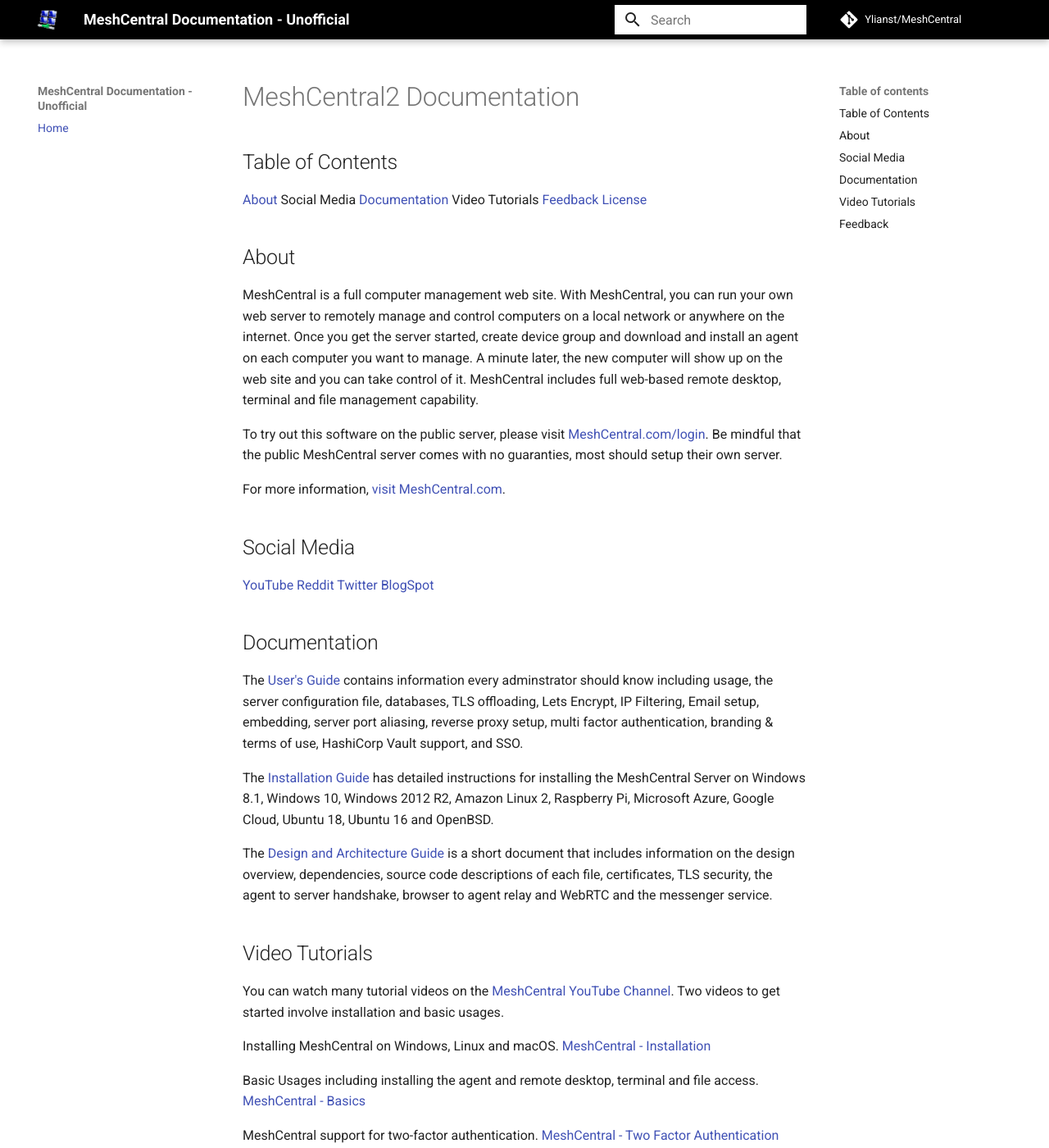
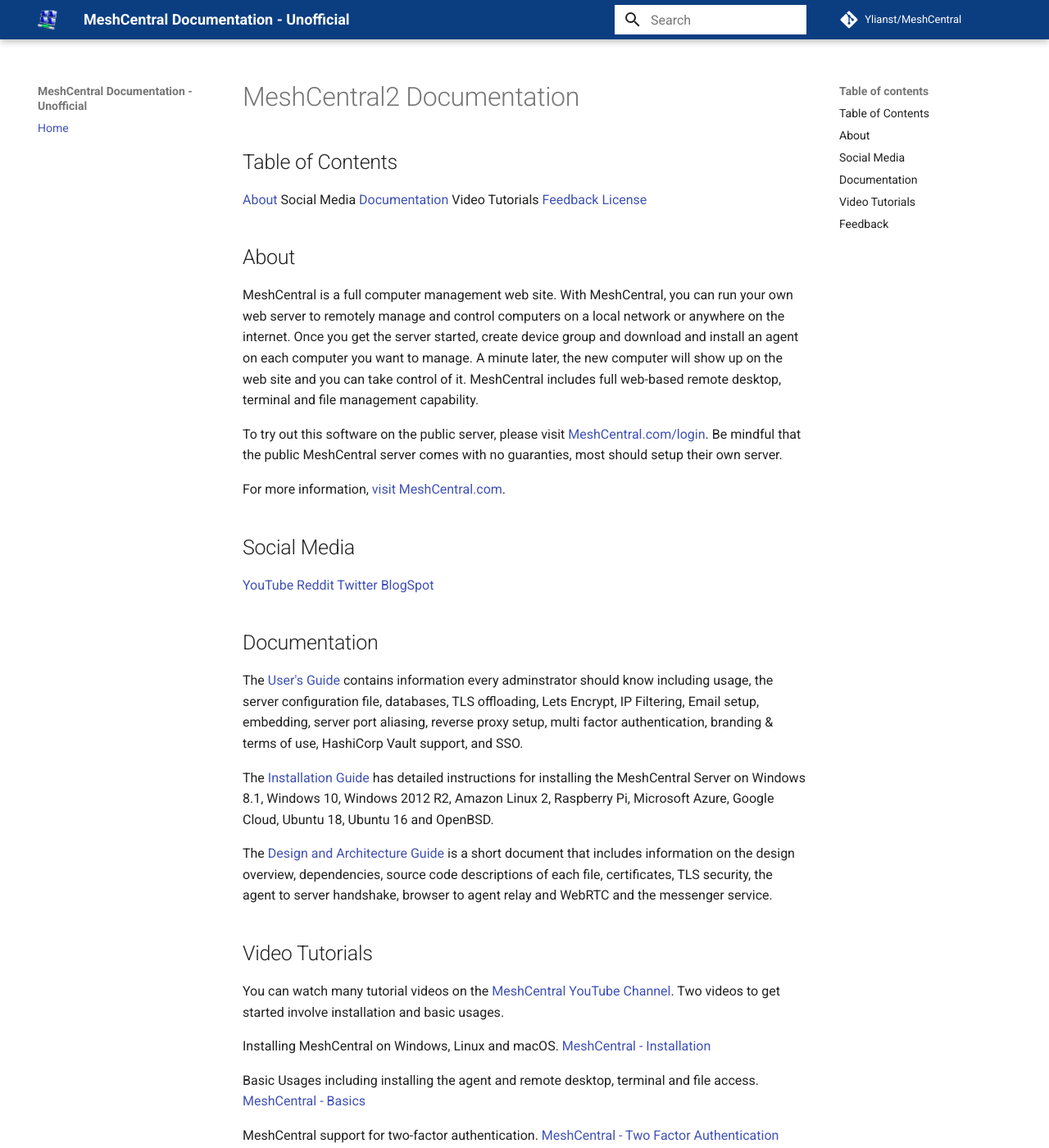
Before and after one commit to silversword411/meshcentraldocs_unofficial, an MkDocs documentation site: the page built from docs/docs/index.md, in a window 1280 px wide and 1400 px high. Shown: the whole window at 82% size. Built offline with MkDocs 1.6.1 and Material for MkDocs 9.7.7, drawn with Linux system fonts in a browser that asks for light colours; comment, search, counter and statistics services are not loaded.

Commit message:
working on back

```diff
--- a/docs/docs/stylesheets/extra.css
+++ b/docs/docs/stylesheets/extra.css
@@ -1,5 +1,5 @@
 .md-header {
-    background-color: black !important;
+    background-color: #0b3e81 !important;
     color: white !important;
 }
 .md-search__input {
@@ -8,3 +8,7 @@
 .md-search__icon[for=__search]{
     color: initial;
 }
+.body {
+    background: #113962;
+    background: linear-gradient(to bottom, #104893 0%,#113962 100%);
+}
```
Also changed, not shown: docs/docs/images/back.png (added).
